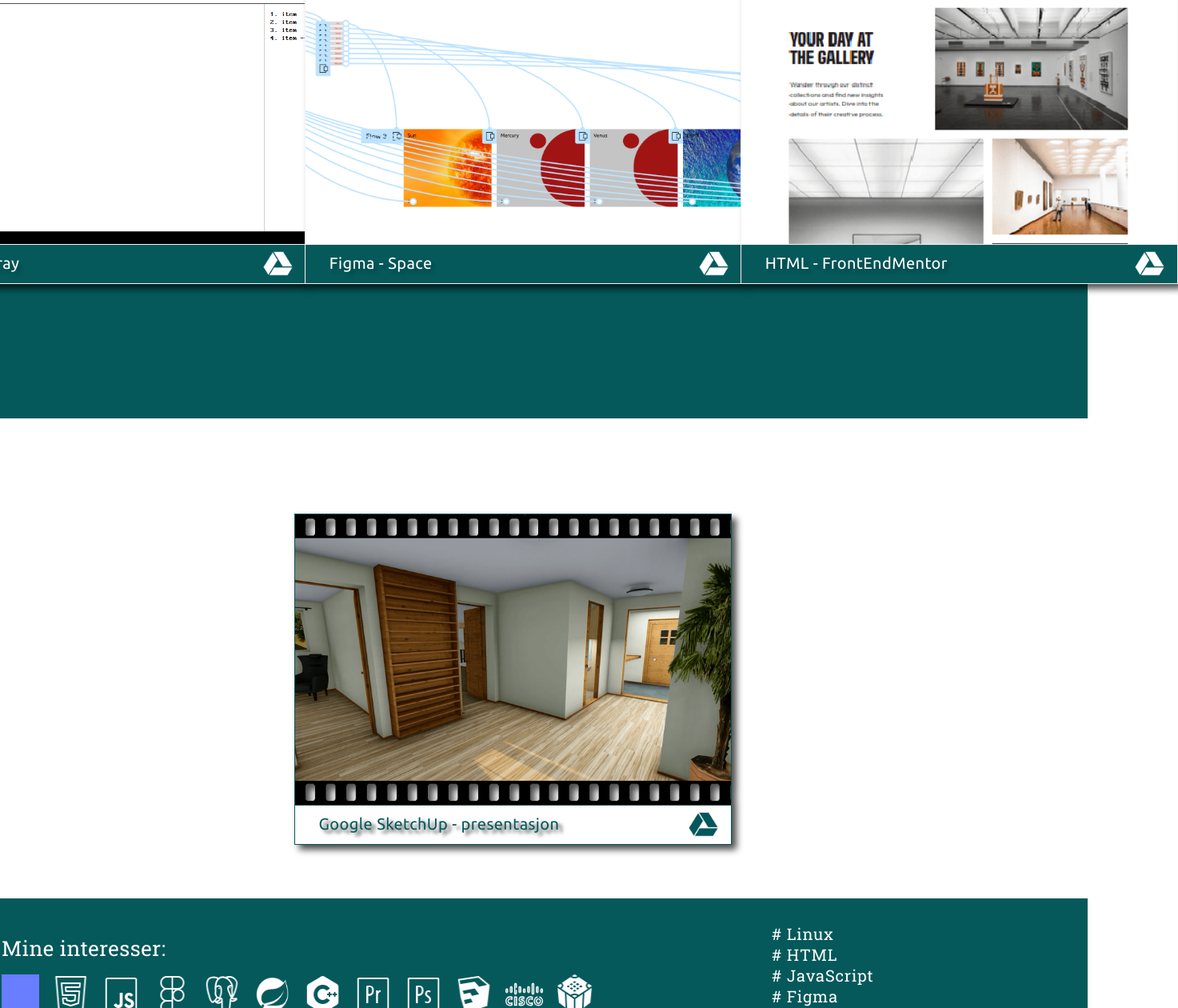
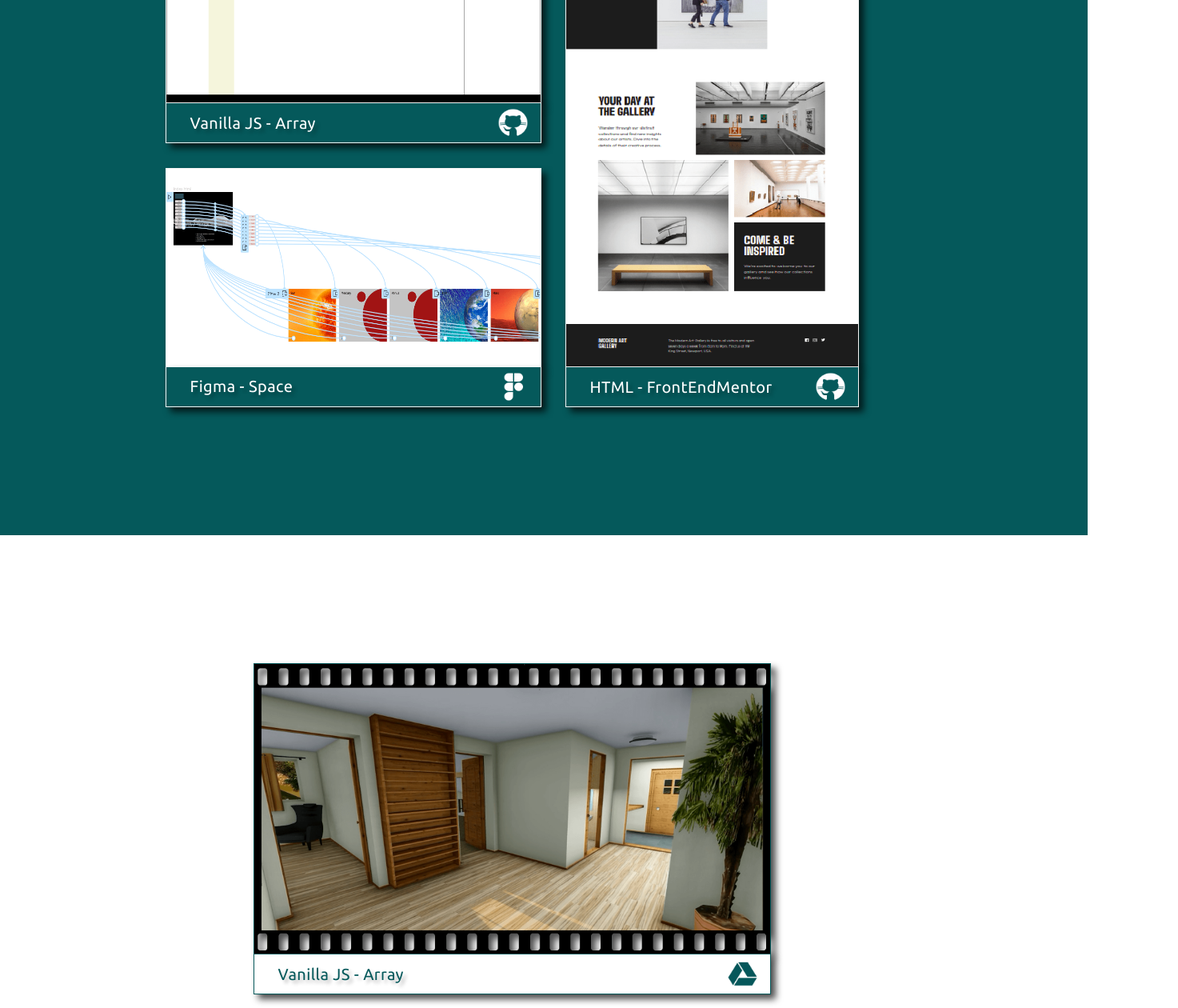
Before and after one commit to VoltG3/react_portfolio, a React (Create React App) app: page / in a window 1280 px wide. Shown: the part 1280-2540 px from the top of the page at 80% size, 1473 px wide, since content can reach past the window. Built offline with nearby package versions, Linux system fonts and the light colour scheme; grey boxes are pictures that could not be loaded.

Commit message:
[________] - cleaned up

```diff
--- a/src/GlobalFontStyles.js
+++ b/src/GlobalFontStyles.js
@@ -98,7 +98,7 @@ export const GlobalFontStyles = createGlobalStyle`
           line-height: 26px;
           letter-spacing: 0.02em;
       padding-left: 30px;
-      color: var(--color-none);
+      //color: var(--color-none);
       text-shadow: 4px 4px 4px rgba(0, 0, 0, 0.25);
     }
 
@@ -110,7 +110,7 @@ export const GlobalFontStyles = createGlobalStyle`
           line-height: 26px;
           letter-spacing: 0.02em;
       padding-left: 30px;
-      color: var(--color-secondary);
+      //color: var(--color-secondary);
       text-shadow: 5px 4px 4px rgba(0, 0, 0, 0.7);
     }
 `
--- a/src/GlobalRootStyles.js
+++ b/src/GlobalRootStyles.js
@@ -13,7 +13,7 @@ export const GlobalRootStyles = createGlobalStyle`
       --font-primary: 'Roboto Slab', sans;
       --font-secondary: 'Ubuntu', sans-serif;
 
-      --shadow-foto: drop-shadow(6px 6px 4px rgba(0, 0, 0, 0.7));
+      --shadow-frame: drop-shadow(6px 6px 4px rgba(0, 0, 0, 0.7));
 
       --icon-filter-dark: invert(25%)
                           sepia(9%)
--- a/src/components/LinkFrame.js
+++ b/src/components/LinkFrame.js
@@ -1,52 +1,70 @@
-import styled from "styled-components"
+import IconGoogleDriver from '../img/iconsBtn/icon_googlrdriver.png'
+import IconGitHub from '../img/iconsBtn/icon_github.png'
+import IconFigma from '../img/iconsBtn/icon_figma.png'
 
-import IconGoogleDriver from '../img/iconsBtn/icon_googlrdriver.png'
-import img_designSketcUp from '../img/covers/design_google_sketchup_presentasjon.png'
+export default function LinkFrame(props) {
+    return (
+        <div>
+            <img src={ props.img }  alt="img"
+                 style={{
+                    width: props.width,
+                    height: props.height,
+                    //objectFit: 'cover',
+                    border: props.type === "dev"
+                        ? 'solid 1px var(--color-default)'
+                        : 'solid 1px var(--color-secondary)',
+                    filter: 'var(--shadow-frame)'
+            }} />
 
-const StyledLinkFrameContainer = styled.div`
-      width: 545px;
-      height: 363px;
-  filter: var(--shadow-foto);
+            <div
+                style={{
+                    display: 'flex',
+                    flexDirection: 'row',
+                    justifyContent: 'space-between',
+                    alignItems: 'center',
+                    height: '49px',
+                    marginTop: '-6px',
+                    filter: 'var(--shadow-frame)',
+                    width: props.width,
+                    background: props.type === 'dev'
+                        ? 'var(--color-secondary)'
+                        : 'var(--color-none)',
+                    border: props.type === 'dev'
+                        ? 'solid 1px var(--color-default)'
+                        : 'solid 1px var(--color-secondary)'
+                }}>
 
-   .cover {
-        width: inherit;
-        height: inherit;
-    object-fit: cover;
-    border: solid 1px var(--color-secondary);
-  }
-`
+                <p className="linkFrame-textline-light"
+                   style={{
+                       color: props.type === 'dev'
+                           ? 'var(--color-none)'
+                           : 'var(--color-secondary)'
+                   }}>
 
-const StyledLinkFrame = styled.div`
-  display: flex;
-  flex-direction: row;
-  justify-content: space-between;
-  align-items: center;
-    width: inherit;
-    height: 49px;
-  margin-top: -6px;
-  background: var(--color-none);
-  border: solid 1px var(--color-secondary);
-
-  .iconBtn {
-      width: 39px;
-      height: 37px;
-    margin: 0 15px 0 0;
-    filter: var(--icon-filter-dark);
-  }
-`
-
-export default function LinkFrame() {
-    return (
-        <StyledLinkFrameContainer>
-            <img className="cover" src={ img_designSketcUp }  alt="img" />
-
-            <StyledLinkFrame>
-                <p className="linkFrame-textline-dark">
-                    Google SketchUp - presentasjon
+                    { props.header }
                 </p>
 
-                <img className="iconBtn" src={ IconGoogleDriver }  alt="icon" />
-            </StyledLinkFrame>
-        </StyledLinkFrameContainer>
+                <img src={
+                    props.subtype === "design"
+                        ? IconGoogleDriver
+                        : props.subtype === "github"
+                            ? IconGitHub
+                            : props.subtype === "figma"
+                                ? IconFigma
+                                : IconFigma
+
+                }  alt="icon"
+
+
+                     style={{
+                         width: '39px',
+                         height: '37px',
+                         margin: '0 15px 0 0',
+                         filter: props.type === 'dev'
+                             ? 'var(--icon-filter-light)'
+                             : 'var(--icon-filter-dark)'
+                     }}/>
+            </div>
+        </div>
     )
 }
--- a/src/components/LinkFrameProps.js
+++ /dev/null
@@ -1,52 +0,0 @@
-import styled from "styled-components"
-
-import IconGoogleDriver from '../img/iconsBtn/icon_googlrdriver.png'
-import img_designSketcUp from '../img/covers/design_google_sketchup_presentasjon.png'
-
-const StyledLinkFrameContainer = styled.div`
-      width: 545px;
-      height: 363px;
-  filter: var(--shadow-foto);
-
-   .cover {
-        width: inherit;
-        height: inherit;
-    object-fit: cover;
-    border: solid 1px var(--color-default); // #
-  }
-`
-
-const StyledLinkFrame = styled.div`
-  display: flex;
-  flex-direction: row;
-  justify-content: space-between;
-  align-items: center;
-    width: inherit;
-    height: 49px;
-  margin-top: -6px;
-  background: var(--color-secondary); // #
-  border: solid 1px var(--color-default); // #
-
-  .iconBtn {
-      width: 39px;
-      height: 37px;
-    margin: 0 15px 0 0;
-    filter: var(--icon-filter-light);  // #
-  }
-`
-
-export default function LinkFrameProps(props) {
-    return (
-        <StyledLinkFrameContainer>
-            <img className="cover" src={ props.img }  alt="img" />
-
-            <StyledLinkFrame>
-                <p className="linkFrame-textline-light">
-                    { props.header}
-                </p>
-
-                <img className="iconBtn" src={ IconGoogleDriver }  alt="icon" />
-            </StyledLinkFrame>
-        </StyledLinkFrameContainer>
-    )
-}
--- a/src/sections/Design.js
+++ b/src/sections/Design.js
@@ -1,10 +1,24 @@
-import { StyledSectionDesignContainer } from './Design.style'
+import {
+    StyledSectionDesignContainer,
+    StyledDesignCoversContainer } from './Design.style'
 import LinkFrame from '../components/LinkFrame'
+
+import design_google_sketchup_presentasjon from "../img/covers/design_google_sketchup_presentasjon.png";
+
 
 export default function Design() {
     return (
         <StyledSectionDesignContainer>
-            <LinkFrame />
+            <StyledDesignCoversContainer>
+                <LinkFrame
+                    type={"design"}
+                    subtype={"design"}
+                    img={ design_google_sketchup_presentasjon }
+                    header={"Vanilla JS - Array"}
+                    width={"645px"}
+                    height={"363px"}
+                />
+            </StyledDesignCoversContainer>
         </StyledSectionDesignContainer>
     )
 }
--- a/src/sections/Design.style.js
+++ b/src/sections/Design.style.js
@@ -5,5 +5,20 @@ export const StyledSectionDesignContainer = styled.div`
   justify-content: center;
   align-items: center;
       width: 1440px;
-      height: 600px;
+      height: auto;
+  padding: 160px 0 160px 0;
+  background: var(--color-none);
 `
+export const StyledDesignCoversContainer = styled.div`
+  display: grid;
+  grid-template-columns: auto;
+  grid-template-rows: auto;
+      gap: 30px;
+  width: auto;
+  height: auto;
+  //grid-auto-flow: row;
+  grid-template-areas:
+    ".";
+
+  //border: solid 8px red;
+`
--- a/src/sections/Dev.js
+++ b/src/sections/Dev.js
@@ -1,5 +1,7 @@
-import { StyledSectionDevContainer } from './Dev.style'
-import LinkFrameProps from '../components/LinkFrameProps'
+import {
+    StyledSectionDevContainer,
+    StyledDevCoversContainer } from './Dev.style'
+import LinkFrame from '../components/LinkFrame'
 
 import dev_js_array from '../img/covers/dev_js_array.png'
 import dev_figma_space from '../img/covers/dev_figma_space.png'
@@ -8,21 +10,34 @@ import dev_html_frontendmentor from '../img/covers/dev_html_frontendmentor_moder
 export default function Dev() {
     return (
         <StyledSectionDevContainer>
-            <p>Dev</p>
-            <LinkFrameProps
+            <StyledDevCoversContainer>
+                <LinkFrame
+                    type={"dev"}
+                    subtype={"github"}
                     img={ dev_js_array }
                     header={"Vanilla JS - Array"}
+                    width={"468px"}
+                    height={"248px"}
                 />
 
-            <LinkFrameProps
+                <LinkFrame
+                    type={"dev"}
+                    subtype={"figma"}
                     img={ dev_figma_space }
                     header={"Figma - Space"}
+                    width={"468px"}
+                    height={"248px"}
                 />
 
-            <LinkFrameProps
+                <LinkFrame
+                    type={"dev"}
+                    subtype={"github"}
                     img={ dev_html_frontendmentor }
                     header={"HTML - FrontEndMentor"}
+                    width={"365px"}
+                    height={"578px"}
                 />
+            </StyledDevCoversContainer>
         </StyledSectionDevContainer>
     )
 }
--- a/src/sections/Dev.style.js
+++ b/src/sections/Dev.style.js
@@ -5,6 +5,22 @@ export const StyledSectionDevContainer = styled.div`
   justify-content: center;
   align-items: center;
       width: 1440px;
-      height: 802px;
+      height: auto;
+  padding: 160px 0 160px 0;
   background: var(--color-secondary);
 `
+
+export const StyledDevCoversContainer = styled.div`
+  display: grid;
+  grid-template-columns: auto auto;
+  grid-template-rows: auto auto;
+      gap: 30px;
+  width: auto;
+  height: auto;
+  //grid-auto-flow: row;
+  grid-template-areas:
+    ". ."
+    ". .";
+  & div:nth-child(3) { grid-row: 1 / 3; grid-column: 2 / 3; }
+  //border: solid 8px red;
+`
--- a/src/sections/Header.style.js
+++ b/src/sections/Header.style.js
@@ -6,7 +6,7 @@ export const StyledSectionHeaderContainer = styled.div`
   align-items: center;
       width: 1440px;
       height: 500px;
-  border-bottom: solid 1px var(--color-default);
+  //border-bottom: solid 1px var(--color-default);
 `
 
 export const StyledHeaderInner = styled.div`
@@ -25,7 +25,7 @@ export const StyledHeaderLine = styled.div`
     width: 880px;
     height: 68px;
   margin: 191px 0 0 0;
-  filter: var(--shadow-foto);
+  filter: var(--shadow-frame);
   background: var(--color-secondary);
 `
 
@@ -38,7 +38,7 @@ export const StyledHeaderImg = styled.div`
     width: 280px;
     height: 280px;
   margin: 15px 0 0 47px;
-  filter: var(--shadow-foto);
+  filter: var(--shadow-frame);
   background: var(--color-default);
 
   img {
--- a/src/sections/Info.style.js
+++ b/src/sections/Info.style.js
@@ -3,11 +3,11 @@ import styled from 'styled-components'
 export const StyledSectionInfoContainer = styled.div`
   display: flex;
   justify-content: center;
-  align-items: center;
+  align-items: flex-start;
       width: 1440px;
       height: 500px;
 
   div {
-    padding: 0 87px 0 87px;
+    padding: 20px 87px 0 87px;
   }
 `
```
Lines whose indentation alone changed are shown as unchanged.
